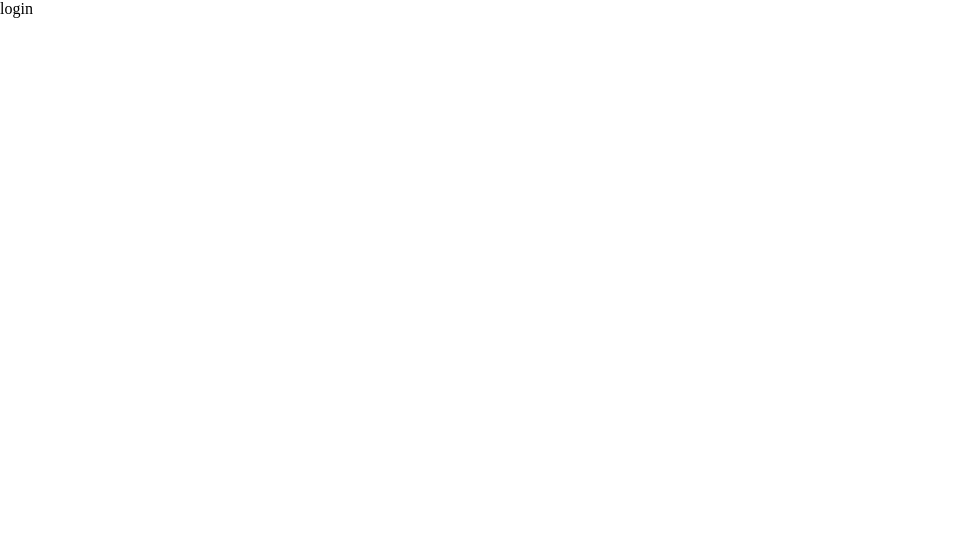
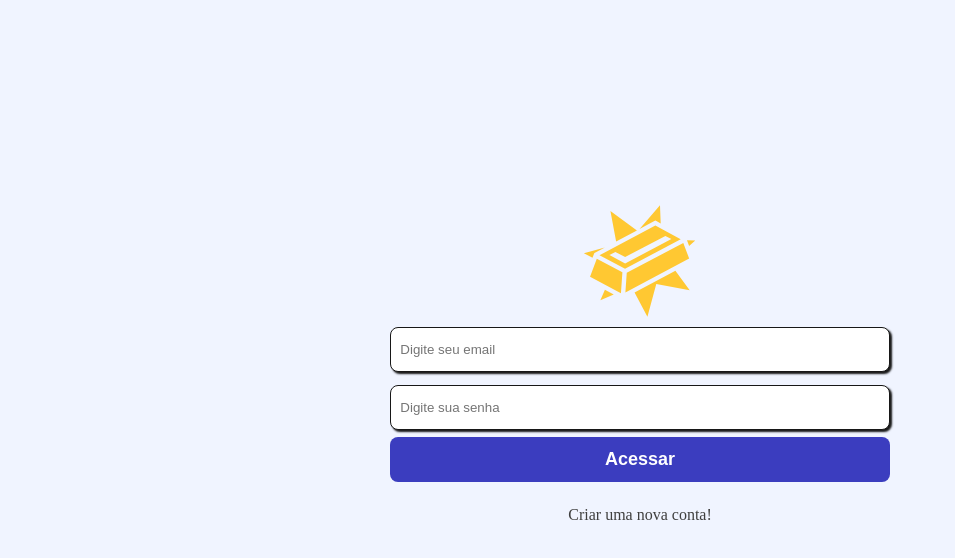
Before and after one commit to SamuelGomes-s/FinanceApp-Web, a React (Create React App) app: page / in a window 1280 px wide. Shown: the top 558 px of the page, without its empty margins (0-955 px from the left). Built offline with nearby package versions, Linux system fonts and the light colour scheme.

Commit message:
Criando visual pagina de login

```diff
--- a/package.json
+++ b/package.json
@@ -3,15 +3,18 @@
   "version": "0.1.0",
   "private": true,
   "dependencies": {
+    "@hookform/resolvers": "^3.10.0",
     "cra-template": "1.2.0",
     "firebase": "^11.2.0",
     "react": "^19.0.0",
     "react-dom": "^19.0.0",
+    "react-hook-form": "^7.54.2",
     "react-icons": "^5.4.0",
     "react-router-dom": "^7.1.3",
     "react-scripts": "5.0.1",
     "react-toastify": "^11.0.3",
-    "styled-components": "^6.1.14"
+    "styled-components": "^6.1.14",
+    "zod": "^3.24.1"
   },
   "scripts": {
     "start": "react-scripts start",
--- /dev/null
+++ b/src/components/Input/index.js
@@ -0,0 +1,27 @@
+import styled from "styled-components"
+
+export function Input({ name, register, ...props }) {
+
+    return (
+        <Content>
+            <InputStyled
+                {...props}
+                {...register(name)}
+            />
+        </Content>
+    )
+}
+
+const Content = styled.div`
+`;
+
+const InputStyled = styled.input`
+    width: 500px;
+    border: 1px solid #171717;
+    box-shadow: 2px 2px 2px  #171717;
+    outline: 0;
+    margin: 0.5em 0;
+    height: 45px;
+    padding: 0 0.7em;
+    border-radius: 8px;
+`;
--- /dev/null
+++ b/src/components/Layout/index.js
@@ -0,0 +1,11 @@
+import { Outlet } from "react-router-dom";
+import { Container } from "./styles";
+
+
+export default function Layout() {
+    return (
+        <Container>
+            <Outlet/>
+        </Container>
+    )
+}
--- /dev/null
+++ b/src/components/Layout/styles.js
@@ -0,0 +1,10 @@
+import styled from "styled-components";
+
+const Container = styled.div`
+    background-color:  #F0F4FF;
+    height: 100vh;
+`;
+
+export {
+    Container
+}
--- /dev/null
+++ b/src/components/SubmitBtn/index.js
@@ -0,0 +1,36 @@
+import styled from "styled-components"
+
+export function SubmitBtn({ children }) {
+    return (
+        <Button type="submit">
+            {children}
+        </Button>
+    )
+}
+
+const Button = styled.button`
+    height: 45px;
+    background-color: #3b3dbf;
+    display: flex;
+    align-items:center;
+    justify-content: center;
+    color:#ffffff;
+    font-size: 18px;
+    font-weight: bold;
+    border: 0;
+    border-radius: 8px;
+    transition: ease-in-out 0.5s;
+    cursor: pointer;
+    &:hover{
+        background-color: #6567dd;
+    };
+    &:active{
+    transform: scale(0.95);
+    box-shadow: 6px 6px 6px  #171717;
+    background-color: #3b3dbf;
+    };
+    &:disabled{
+        background-color: #DDD;
+        color: #000;
+    }
+`;
--- a/src/pages/Login/index.js
+++ b/src/pages/Login/index.js
@@ -1,7 +1,53 @@
+import { useState } from "react";
+import { Input } from "../../components/Input";
+import { SubmitBtn } from "../../components/SubmitBtn";
+import { Container, Content, LinkBtn, LoginForm } from "./styles";
+import { GiGoldBar } from "react-icons/gi";
+import { z } from "zod";
+import { useForm } from "react-hook-form";
+import { zodResolver } from "@hookform/resolvers/zod";
+const schema = z.object({
+    name: '',
+    email: '',
+    password: ''
+})
 export default function Login() {
+    const { register, reset, handleSubmit, } = useForm({
+        resolver: zodResolver(schema)
+    });
+    const [isLogin, setIsLogin] = useState(true)
+
     return (
-        <div>
-            login
-        </div>
+        <Container>
+            <Content>
+            <GiGoldBar size={120} color={'rgba(255,200,50)'}/>
+                <LoginForm>
+                    {!isLogin && (<Input
+                        type='text'
+                        placeholder={"Digite seu nome"}
+                        name='name'
+                        register={register}
+                    />)}
+                    <Input
+                        type='text'
+                        placeholder={"Digite seu email"}
+                        name='email'
+                        register={register}
+                    />
+                    <Input
+                        type='password'
+                        placeholder={"Digite sua senha"}
+                        name='password'
+                        register={register}
+                    />
+                    <SubmitBtn>
+                        {isLogin ? "Acessar" : "Cadastrar"}
+                    </SubmitBtn>
+                </LoginForm>
+                <LinkBtn onClick={() => setIsLogin(!isLogin)}>
+                    {isLogin ? "Criar uma nova conta!" : "Entrar com uma conta existente."}
+                </LinkBtn>
+            </Content>
+        </Container>
     )
 }
--- /dev/null
+++ b/src/pages/Login/styles.js
@@ -0,0 +1,47 @@
+import styled from "styled-components";
+
+const Container = styled.div`
+    max-width: 1200px;
+    min-height: 800px;
+    position: fixed;
+    top:25%;
+    left: 0;
+    right: 0;
+    margin: 0 auto;
+`;
+
+const Content = styled.div`
+    display: flex;
+    flex-direction: column;
+    display: flex;
+    align-items: center;
+    justify-content: center;
+`;
+
+const LoginForm = styled.form`
+    display: flex;
+    flex-direction: column;
+`;
+
+
+const LinkBtn = styled.a`
+    margin-top:1.5em;
+    user-select: none;
+    text-align: center;
+    text-decoration: none;
+    font-size: 16px;
+    color:rgb(63, 63, 63);
+    cursor: pointer;
+    transition: all 0.5s;
+    &:hover{
+        transform: scale(1.03);
+        color: #000;
+    }
+`;
+
+export {
+    Container,
+    Content,
+    LoginForm,
+    LinkBtn
+}
```
Also changed, not shown: src/App.js (+8 -2 lines), 2 other files (tests, documents, lock files or other folders).
